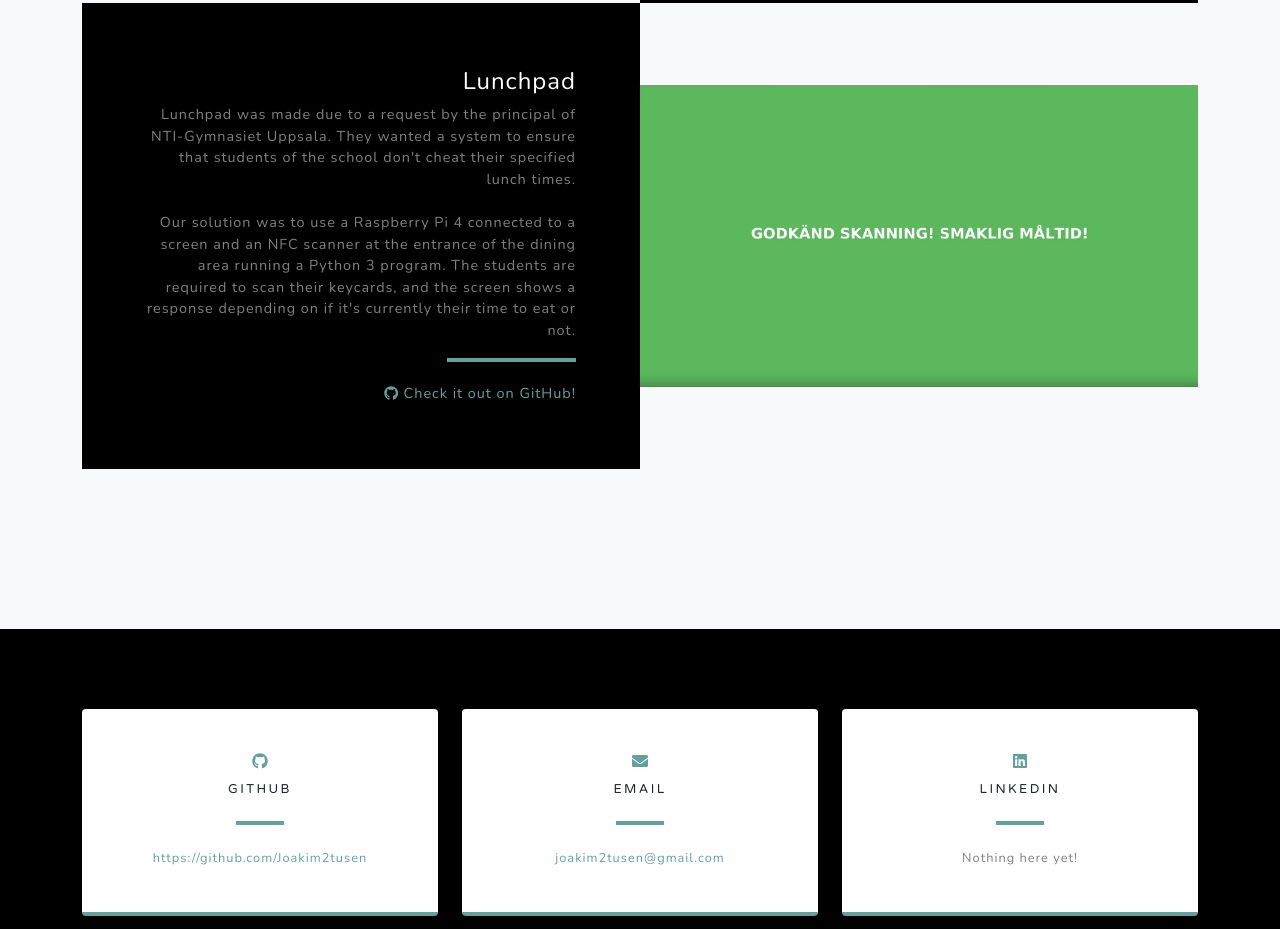
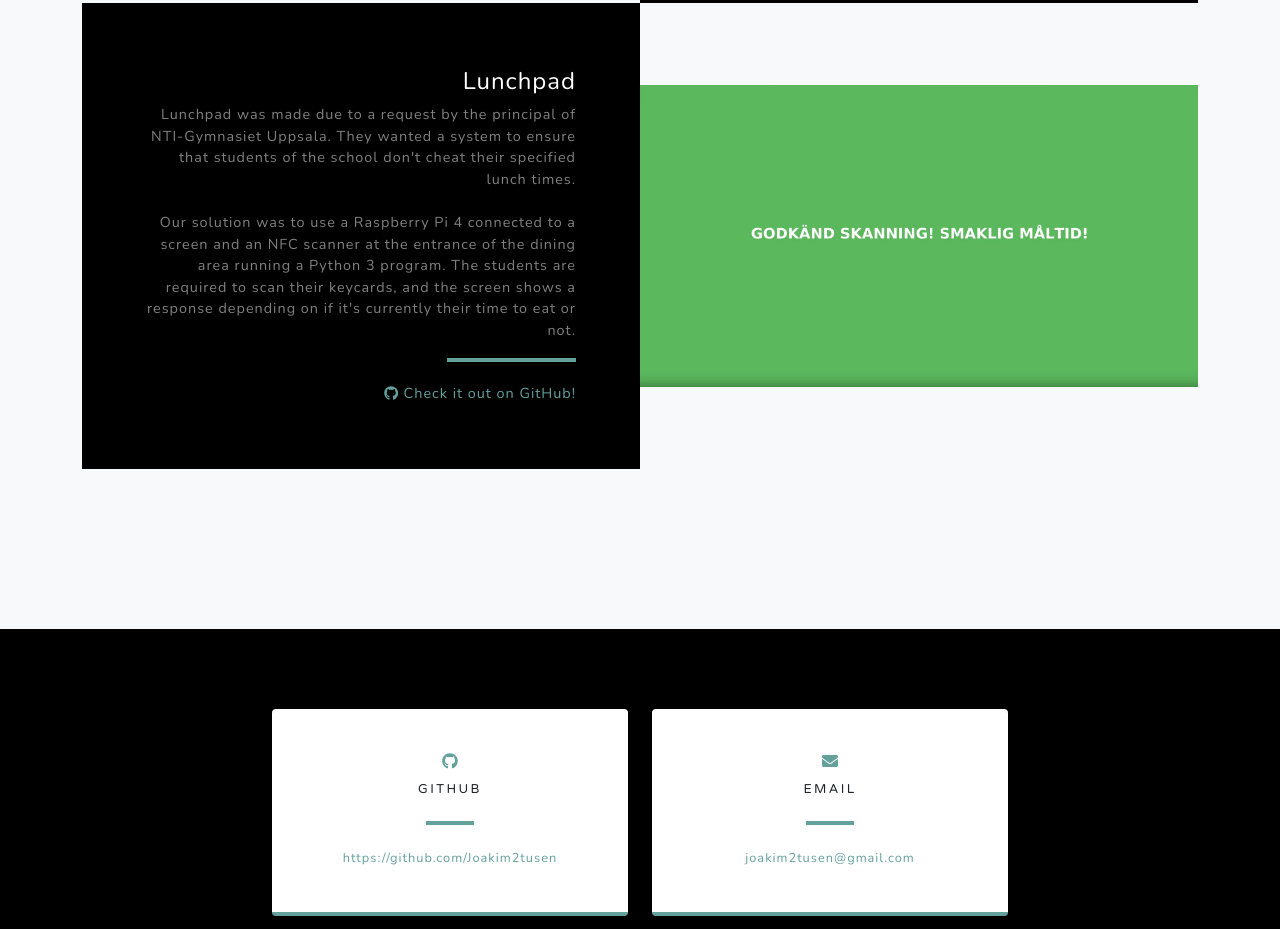
Before and after one commit to jkokocha/portfolio, a plain HTML site: page index.html in a window 1280 px wide. Shown: the part 3211-4140 px from the top of the page. Drawn offline with nearby package versions, Linux system fonts and the light colour scheme.

Commit message:
Removed linkedin and other misc small fixes

```diff
--- a/index.html
+++ b/index.html
@@ -70,7 +70,7 @@
                             </div>
                         </div>
                         <h2 class="text-white mb-4">Skills</h2>
-                        <p class="text-white-50">HTML5, CSS3, Python 3, Bootstrap 4, Less, Javascript, JQuery, Java, Jekyll, Docker, Pug, ExpressJS, Materialize, Raspberry Pi 3 & 4, Debian based Linux, Automated Testing, CI/CD, Code validation, Selenium and Git</p>
+                        <p class="text-white-50">HTML5, CSS3, Python 3, Bootstrap 4, Less, Javascript, JQuery, Java, Jekyll, Docker, Pug, ExpressJS, Materialize, Raspberry Pi 3 & 4, Linux, Automated testing, CI/CD, HTML & CSS code validation, Photoshop, Selenium and Git</p>
                     </div>
                 </div>
             </div>
@@ -123,7 +123,7 @@
                         <div class="bg-black text-center h-100 project">
                             <div class="d-flex h-100">
                                 <div class="project-text w-100 my-auto text-center text-lg-left">
-                                    <h4 class="text-white">Pizza Website</h4>
+                                    <h4 class="text-white">Pizza Place Website</h4>
                                     <p class="mb-0 text-white-50">
                                         A static website made from scratch with focus on design and a system for automated testing.
                                         <br />
@@ -183,6 +183,7 @@
         <section class="contact-section bg-black" id="contact">
             <div class="container">
                 <div class="row">
+                    <div class="col-md-2 mb-3 mb-md-0"></div>
                     <div class="col-md-4 mb-3 mb-md-0">
                         <div class="card py-4 h-100">
                             <div class="card-body text-center">
@@ -203,16 +204,7 @@
                             </div>
                         </div>
                     </div>
-                    <div class="col-md-4 mb-3 mb-md-0">
-                        <div class="card py-4 h-100">
-                            <div class="card-body text-center">
-                                <i class="fab fa-linkedin text-primary mb-2"></i>
-                                <h4 class="text-uppercase m-0">LinkedIn</h4>
-                                <hr class="my-4" />
-                                <div class="small text-black-50">Nothing here yet!</div>
-                            </div>
-                        </div>
-                    </div>
+                    <div class="col-md-2 mb-3 mb-md-0"></div>
                 </div>
             </div>
         </section>
```
Also changed, not shown: assets/img/redcrosslogin.png (deleted), 1 other file.
